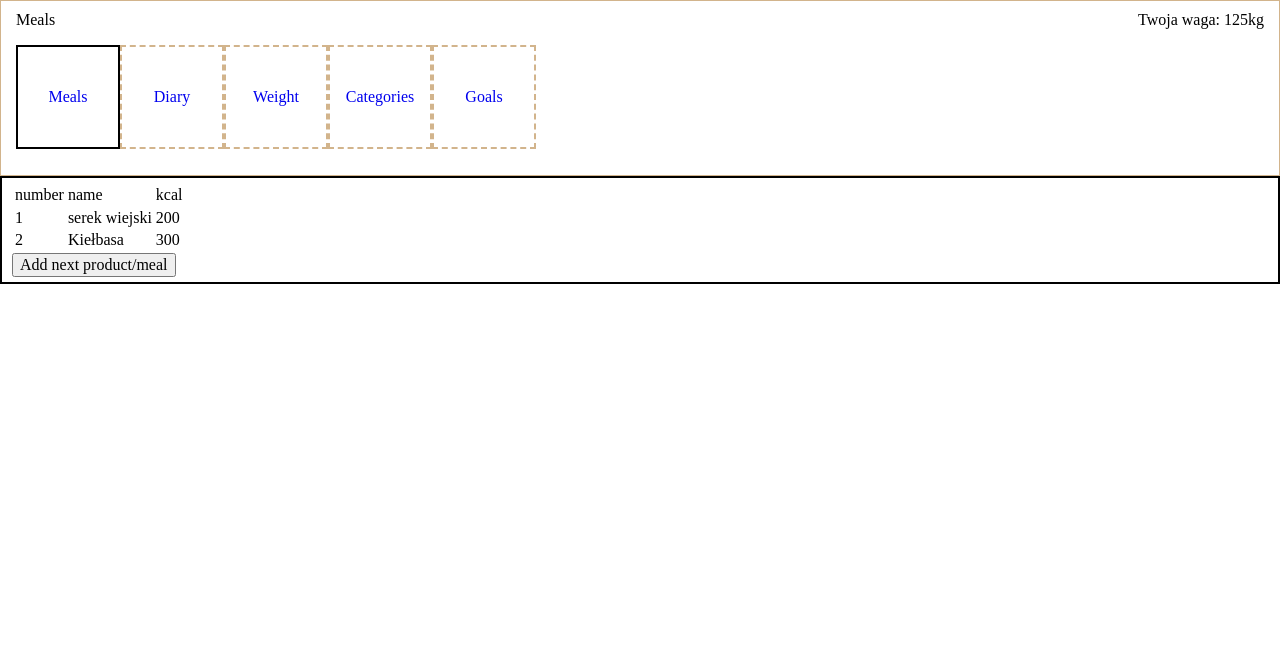
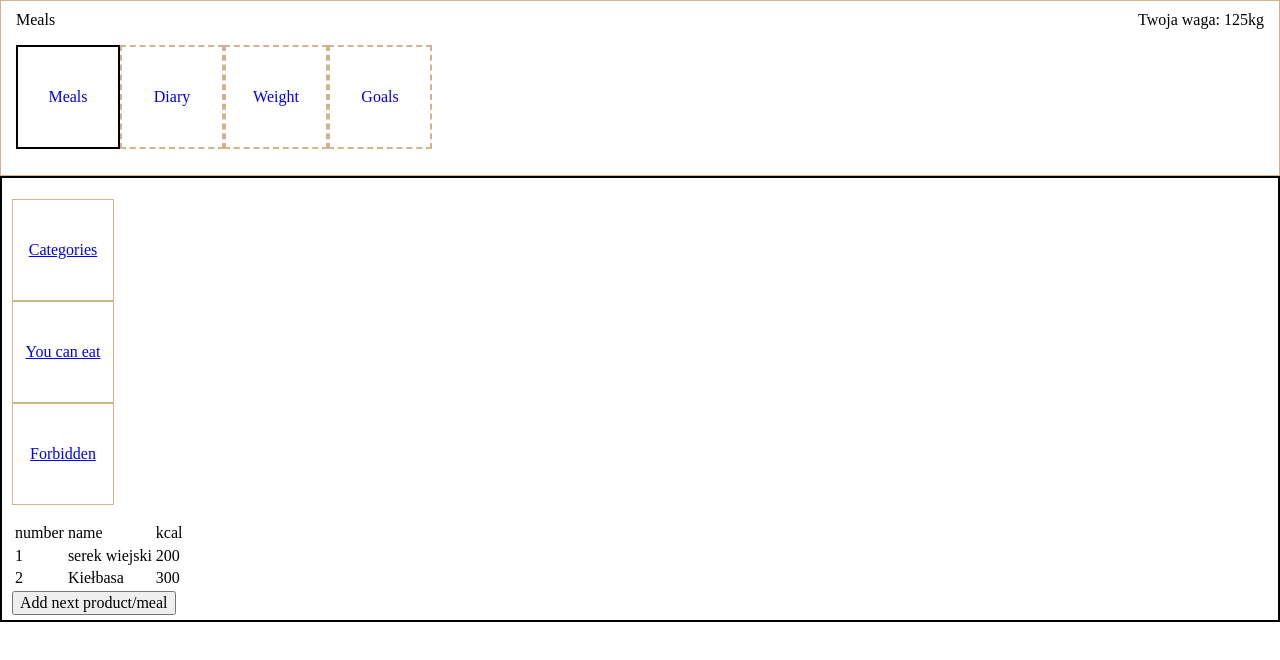
Before and after one commit to Kamilnaja/dietCounter, a React (Create React App) app: page /meals in a window 1280 px wide. Shown: the top 660 px of the page. Built offline with nearby package versions, Linux system fonts and the light colour scheme.

Commit message:
added new folder structure

```diff
--- /dev/null
+++ b/src/Components/Main/MealsMenu.js
@@ -0,0 +1,27 @@
+import React, { Component } from 'react';
+
+class MealsMenu extends Component {
+
+    render() {
+        return (
+            <ul className="categoryMenu">
+                <li>
+                    <a href="categories">
+                        Categories
+                    </a>
+                </li>
+                <li>
+                    <a href="available">
+                        You can eat
+                    </a>
+                </li>
+                <li>
+                    <a href="forbiden">
+                        Forbidden
+                    </a>
+                </li>
+            </ul>);
+    }
+}
+
+export default MealsMenu;
--- a/src/Meals.js
+++ b/src/Meals.js
@@ -1,35 +1,32 @@
 import React, { Component } from 'react';
 import MealsList from './MealsList';
-import MealsModal from './MealsModal';
 import tableHeaders from './MealsTableHeaders';
+import MealsMenu from './Components/Main/MealsMenu';
 
 class Meals extends Component {
     constructor(props) {
         super(props);
-        this.state = { showModal: true }
-        this.handleHide = this.handleHide.bind(this)
+        this.state = { showModal: true };
+        this.handleHide = this.handleHide.bind(this);
     }
 
     handleShow() {
         this.setState({
             showModal: true
-        })
+        });
     }
 
     handleHide() {
         this.setState({
             showModal: false
-        })
+        });
     }
 
     render() {
 
         return (
-            <div>
-                {
-                    // this.state.showModal &&
-                    // <MealsModal hide={this.handleHide}></MealsModal>
-                }
+            <React.Fragment>
+                <MealsMenu></MealsMenu>
                 <table>
                     <thead>
                         <tr>
@@ -58,7 +55,7 @@ class Meals extends Component {
                 <button onClick={this.handleShow.bind(this)}>
                     Add next product/meal
                 </button>
-            </div>
+            </React.Fragment>
         );
     }
 }
--- a/src/MenuItems.json
+++ b/src/MenuItems.json
@@ -10,9 +10,6 @@
             "name": "Weight"
         },
         {
-            "name": "Categories"
-        },
-        {
             "name": "Goals"
         }
     ]
--- a/src/Style.css
+++ b/src/Style.css
@@ -55,3 +55,13 @@ ul {
 .weightInfo {
     float: right;
 }
+
+.categoryMenu li {
+    border: 1px solid tan;
+    max-width: 100px;
+    height: 100px;
+    text-align: center;
+    line-height: 100px;
+    cursor: pointer;
+
+}
```
Also changed, not shown: 1 other file (tests, documents, lock files or other folders).
